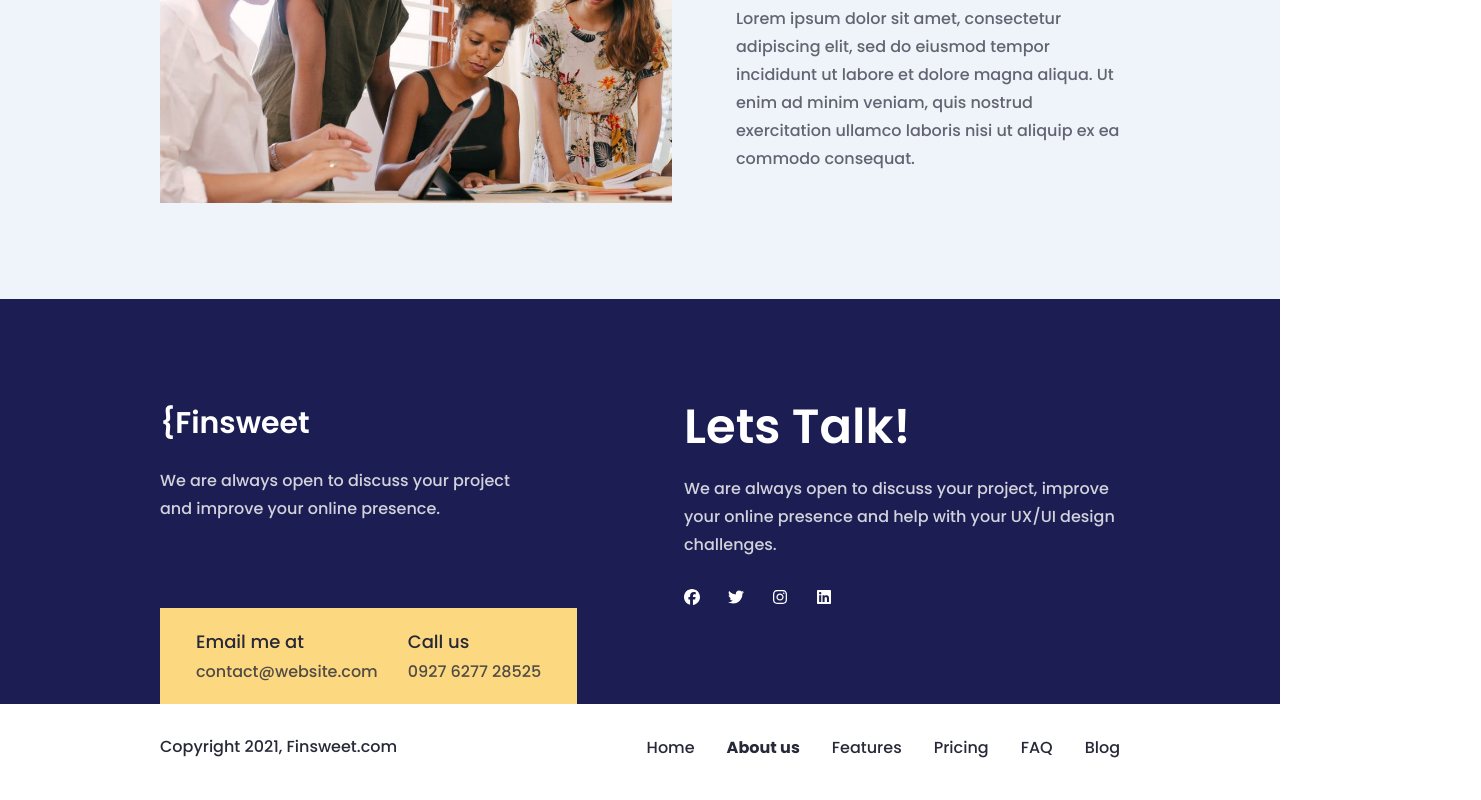
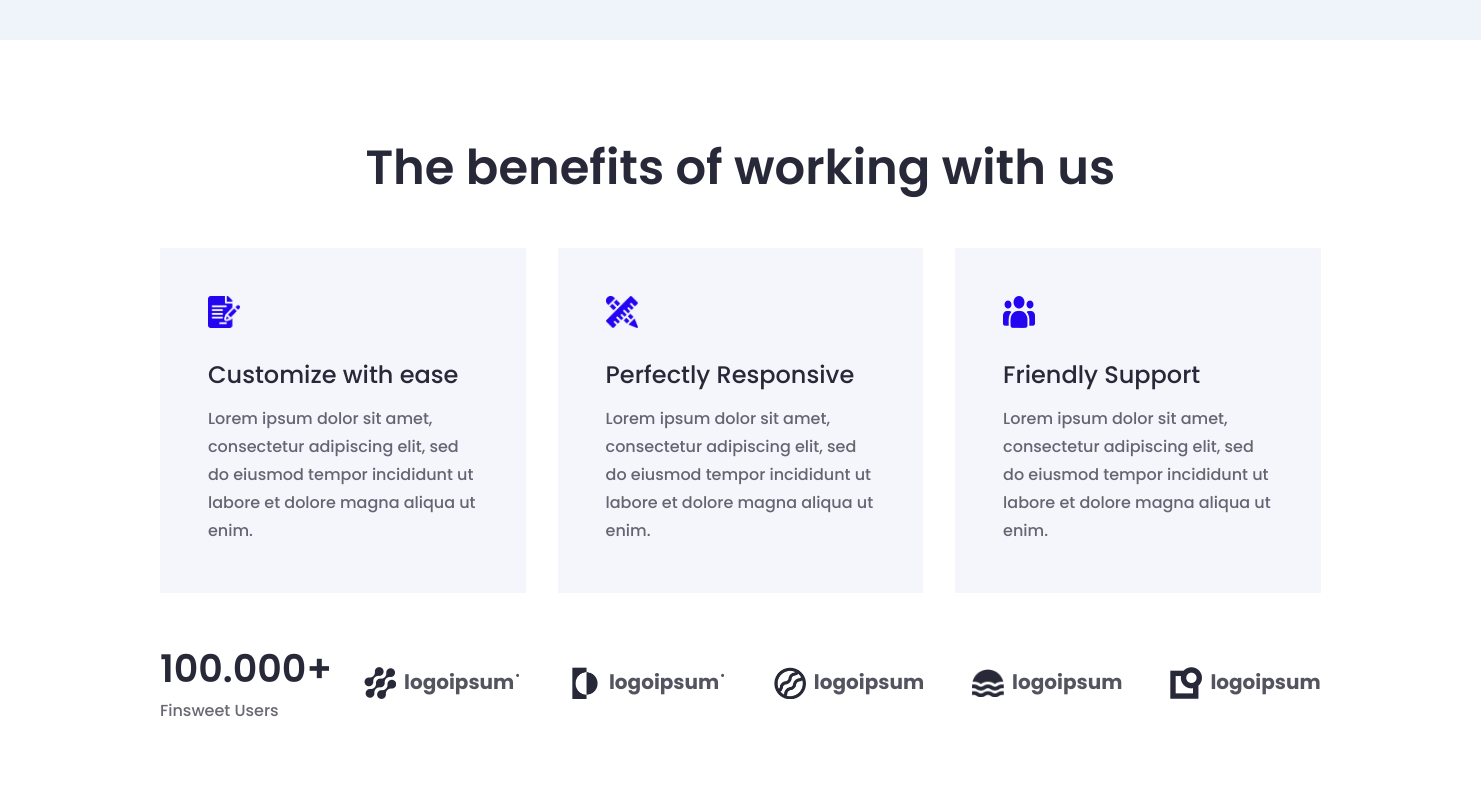
Before and after one commit to DaNaRim/ekreative-frontend-task2, a React (Create React App) app: page /aboutUs in a window 1280 px wide. Shown: the part 2780-3580 px from the top of the page, 1481 px wide, since content can reach past the window. Built offline with nearby package versions, Linux system fonts and the light colour scheme.

Commit message:
ADD OurBenefits section in AboutUsPage.

```diff
--- /dev/null
+++ b/src/common/components/sections/OurBenefits/OurBenefits.jsx
@@ -0,0 +1,116 @@
+import notes from "assets/icons/notes.png";
+import partner1 from "assets/icons/partner1.png";
+import partner2 from "assets/icons/partner2.png";
+import partner3 from "assets/icons/partner3.png";
+import partner4 from "assets/icons/partner4.png";
+import partner5 from "assets/icons/partner5.png";
+import people from "assets/icons/people.png";
+import tools from "assets/icons/tools.png";
+import styles from "./OurBenefits.module.scss";
+
+const OurBenefits = () => (
+  <section className={styles.our_benefits}>
+    <h2>The benefits of working with us</h2>
+    <div className={styles.cards_wrapper}>
+      {cards.map((card, index) => (
+        <Card key={index} {...card} />
+      ))}
+    </div>
+    <div className={styles.partners}>
+      <div className={styles.users}>
+        <h3>100.000+</h3>
+        <p>Finsweet Users</p>
+      </div>
+      <div className={styles.partners_wrapper}>
+        {partners.map((partner, index) => (
+          <Partner key={index} {...partner} />
+        ))}
+      </div>
+    </div>
+  </section>
+);
+
+export default OurBenefits;
+
+const Card = ({icon, title, text}) => (
+  <div className={styles.card}>
+    <img src={icon.src} alt={icon.desc}/>
+    <h6>{title}</h6>
+    <p>{text}</p>
+  </div>
+);
+
+const Partner = ({logo, name}) => (
+  <div className={styles.partner}>
+    <img src={logo.src} alt={logo.desc}/>
+    <p>{name}</p>
+  </div>
+);
+
+const cards = [
+  {
+    icon: {
+      src: notes,
+      desc: "notes icon",
+    },
+    title: "Customize with ease",
+    text: "Lorem ipsum dolor sit amet, consectetur adipiscing elit, sed do eiusmod tempor incididunt ut labore et"
+      + " dolore magna aliqua ut enim.",
+  },
+  {
+    icon: {
+      src: tools,
+      desc: "tools icon",
+    },
+    title: "Perfectly Responsive",
+    text: "Lorem ipsum dolor sit amet, consectetur adipiscing elit, sed do eiusmod tempor incididunt ut labore et"
+      + " dolore magna aliqua ut enim.",
+  },
+  {
+    icon: {
+      src: people,
+      desc: "people icon",
+    },
+    title: "Friendly Support",
+    text: "Lorem ipsum dolor sit amet, consectetur adipiscing elit, sed do eiusmod tempor incididunt ut labore et"
+      + " dolore magna aliqua ut enim.",
+  },
+];
+
+const partners = [
+  {
+    logo: {
+      src: partner1,
+      desc: "logoipsum logo",
+    },
+    name: "logoipsum˙",
+  },
+  {
+    logo: {
+      src: partner2,
+      desc: "logoipsum logo",
+    },
+    name: "logoipsum˙",
+  },
+  {
+    logo: {
+      src: partner3,
+      desc: "logoipsum logo",
+    },
+    name: "logoipsum",
+  },
+  {
+    logo: {
+      src: partner4,
+      desc: "logoipsum logo",
+    },
+    name: "logoipsum",
+  },
+  {
+    logo: {
+      src: partner5,
+      desc: "logoipsum logo",
+    },
+    name: "logoipsum",
+  },
+];
--- /dev/null
+++ b/src/common/components/sections/OurBenefits/OurBenefits.module.scss
@@ -0,0 +1,86 @@
+@import "src/assets/styles/color-palette";
+@import "src/assets/styles/style-templates";
+@import "src/assets/styles/style-constants";
+
+$cardImgSize: 2em;
+$partnersImgSize: 2em;
+
+.our_benefits {
+  padding: $sectionPaddingY $sectionPaddingX;
+  text-align: center;
+  color: $dark_blue;
+
+  h2 {
+    display: inline-block;
+    width: 20em;
+  }
+
+  .cards_wrapper {
+    display: flex;
+    justify-content: space-between;
+    margin-top: 3em;
+    gap: 2em;
+
+    .card {
+      width: 100%;
+      padding: 3em;
+      text-align: left;
+      background-color: $grey;
+
+      img {
+        width: $cardImgSize;
+        height: $cardImgSize;
+      }
+
+      > h6 {
+        margin-top: 1em;
+      }
+
+      p {
+        @extend .body1;
+        margin-top: 0.75em;
+        opacity: $opacity7;
+      }
+    }
+  }
+
+  .partners {
+    display: flex;
+    align-items: center;
+    justify-content: space-between;
+    margin-top: 3em;
+    text-align: left;
+    gap: 2em;
+
+    .users p {
+      @extend .body1;
+      opacity: $opacity7
+    }
+
+    .partners_wrapper {
+      display: flex;
+      align-items: center;
+      justify-content: space-between;
+      color: #535460;
+      gap: 3em;
+
+      .partner {
+        display: flex;
+        align-items: center;
+
+        img {
+          width: $partnersImgSize;
+          height: $partnersImgSize;
+          object-fit: scale-down;
+        }
+
+        p {
+          font-size: 1.25rem;
+          font-weight: 700;
+          display: inline-block;
+          margin-left: 0.4em;
+        }
+      }
+    }
+  }
+}
--- a/src/common/pages/AboutUsPage/AboutUsPage.jsx
+++ b/src/common/pages/AboutUsPage/AboutUsPage.jsx
@@ -1,5 +1,6 @@
 import AboutUsHeader from "../../components/sections/AboutUsHeader/AboutUsHeader";
 import MissionAndVision from "../../components/sections/MissionAndVision/MissionAndVision";
+import OurBenefits from "../../components/sections/OurBenefits/OurBenefits";
 import OurProcess from "../../components/sections/OurProcess/OurProcess";
 import WhoWeAre from "../../components/sections/WhoWeAre/WhoWeAre";
 
@@ -10,71 +11,8 @@ const AboutUsPage = () => {
       <WhoWeAre/>
       <OurProcess/>
       <MissionAndVision/>
+      <OurBenefits/>
 
-
-      {/*<section className="our_benefits col_dark_blue">*/}
-      {/*  <h2>The benefits of working with us</h2>*/}
-      {/*  <div className="cards_wrapper">*/}
-      {/*    <div className="card bgc_grey">*/}
-      {/*      <div className="card_icon">*/}
-      {/*        <img src="../icons/notes.png" alt="notes icon" height="68" width="68"/>*/}
-      {/*      </div>*/}
-      {/*      <h6>Customize with ease</h6>*/}
-      {/*      <p className="body1">*/}
-      {/*        Lorem ipsum dolor sit amet, consectetur adipiscing elit, sed do eiusmod tempor incididunt ut labore*/}
-      {/*        et dolore magna aliqua ut enim.*/}
-      {/*      </p>*/}
-      {/*    </div>*/}
-      {/*    <div className="card bgc_grey">*/}
-      {/*      <div className="card_icon">*/}
-      {/*        <img src="../icons/tools.png" alt="tools icon" height="70" width="70"/>*/}
-      {/*      </div>*/}
-      {/*      <h6>Perfectly Responsive</h6>*/}
-      {/*      <p className="body1">*/}
-      {/*        Lorem ipsum dolor sit amet, consectetur adipiscing elit, sed do eiusmod tempor incididunt ut labore*/}
-      {/*        et dolore magna aliqua ut enim.*/}
-      {/*      </p>*/}
-      {/*    </div>*/}
-      {/*    <div className="card bgc_grey">*/}
-      {/*      <div className="card_icon">*/}
-      {/*        <img src="../icons/people.png" alt="people icon" height="56" width="64"/>*/}
-      {/*      </div>*/}
-      {/*      <h6>Friendly Support</h6>*/}
-      {/*      <p className="body1">*/}
-      {/*        Lorem ipsum dolor sit amet, consectetur adipiscing elit, sed do eiusmod tempor incididunt ut labore*/}
-      {/*        et dolore magna aliqua ut enim.*/}
-      {/*      </p>*/}
-      {/*    </div>*/}
-      {/*  </div>*/}
-      {/*  <div className="partners">*/}
-      {/*    <div className="users">*/}
-      {/*      <h3>100.000+</h3>*/}
-      {/*      <p className="body1">Finsweet Users</p>*/}
-      {/*    </div>*/}
-      {/*    <div className="partners_wrapper">*/}
-      {/*      <div className="partner">*/}
-      {/*        <img src="../icons/partner1.png" alt="logoipsum logo" height="64" width="64"/>*/}
-      {/*        <p>logoipsum&dot;</p>*/}
-      {/*      </div>*/}
-      {/*      <div className="partner">*/}
-      {/*        <img src="../icons/partner2.png" alt="logoipsum logo" height="62" width="51"/>*/}
-      {/*        <p>logoipsum&dot;</p>*/}
-      {/*      </div>*/}
-      {/*      <div className="partner">*/}
-      {/*        <img src="../icons/partner3.png" alt="logoipsum logo" height="62" width="62"/>*/}
-      {/*        <p>logoipsum</p>*/}
-      {/*      </div>*/}
-      {/*      <div className="partner">*/}
-      {/*        <img src="../icons/partner4.png" alt="logoipsum logo" height="62" width="72"/>*/}
-      {/*        <p>logoipsum</p>*/}
-      {/*      </div>*/}
-      {/*      <div className="partner">*/}
-      {/*        <img src="../icons/partner5.png" alt="logoipsum logo" height="64" width="64"/>*/}
-      {/*        <p>logoipsum</p>*/}
-      {/*      </div>*/}
-      {/*    </div>*/}
-      {/*  </div>*/}
-      {/*</section>*/}
 
       {/*<section className="our_team bgc_grey col_dark_blue">*/}
       {/*  <h2>Meet our team</h2>*/}
```
